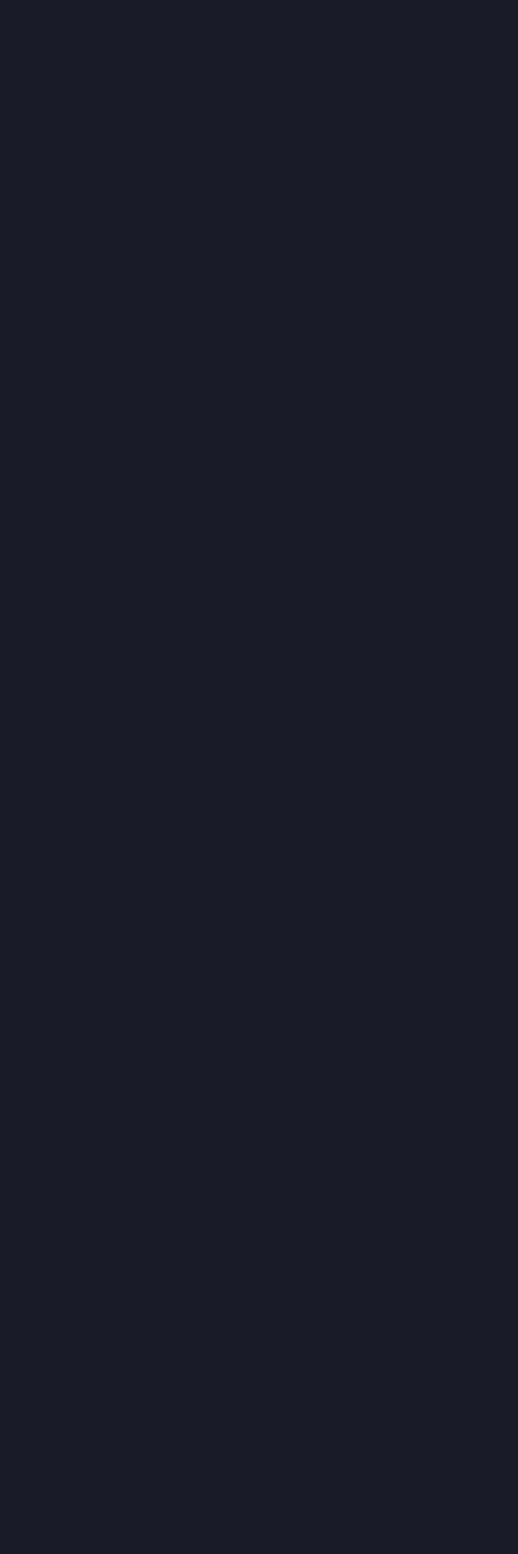
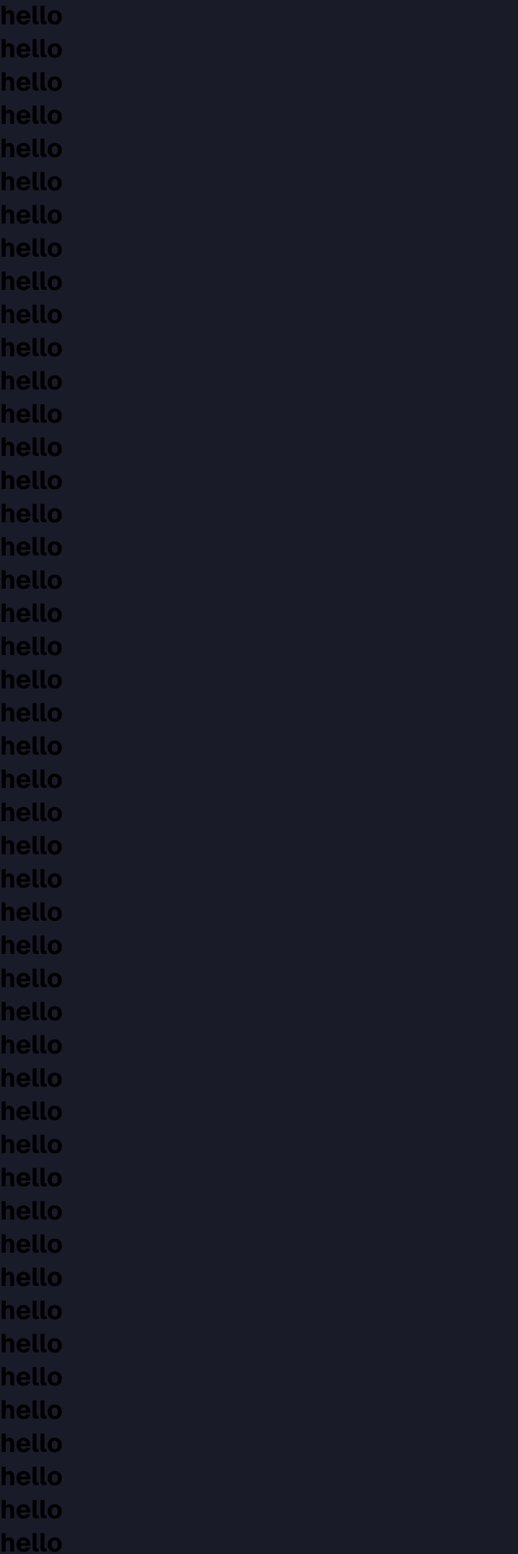
Before and after one commit to keyrunpay/npm-frontend-task, a Next.js app: page / in a window 1280 px wide. Shown: the part 521-2440 px from the top of the page at 81% size, without its empty margins (0-640 px from the left). Before the commit the page ends 800 px from the top, so only its background shows below. Built offline with nearby package versions, Linux system fonts and the light colour scheme.

Commit message:
lock scroll on dialog open, also prevent layout shifts

```diff
--- a/src/app/page.tsx
+++ b/src/app/page.tsx
@@ -72,9 +72,66 @@ export default function Home() {
         </div>
 
         <div>
-          <button className="link-btn">Check Wallet Details</button>
+          <button onClick={onOpen} className="link-btn">
+            Check Wallet Details
+          </button>
         </div>
       </section>
+
+      <h1>hello</h1>
+      <h1>hello</h1>
+      <h1>hello</h1>
+      <h1>hello</h1>
+      <h1>hello</h1>
+      <h1>hello</h1>
+      <h1>hello</h1>
+      <h1>hello</h1>
+      <h1>hello</h1>
+      <h1>hello</h1>
+      <h1>hello</h1>
+      <h1>hello</h1>
+      <h1>hello</h1>
+      <h1>hello</h1>
+      <h1>hello</h1>
+      <h1>hello</h1>
+      <h1>hello</h1>
+      <h1>hello</h1>
+      <h1>hello</h1>
+      <h1>hello</h1>
+      <h1>hello</h1>
+      <h1>hello</h1>
+      <h1>hello</h1>
+      <h1>hello</h1>
+      <h1>hello</h1>
+      <h1>hello</h1>
+      <h1>hello</h1>
+      <h1>hello</h1>
+      <h1>hello</h1>
+      <h1>hello</h1>
+      <h1>hello</h1>
+      <h1>hello</h1>
+      <h1>hello</h1>
+      <h1>hello</h1>
+      <h1>hello</h1>
+      <h1>hello</h1>
+      <h1>hello</h1>
+      <h1>hello</h1>
+      <h1>hello</h1>
+      <h1>hello</h1>
+      <h1>hello</h1>
+      <h1>hello</h1>
+      <h1>hello</h1>
+      <h1>hello</h1>
+      <h1>hello</h1>
+      <h1>hello</h1>
+      <h1>hello</h1>
+      <h1>hello</h1>
+      <h1>hello</h1>
+      <h1>hello</h1>
+
+      <KDialog ref={ref} onClose={onClose}>
+        <h1>Hello there</h1>
+      </KDialog>
     </main>
   );
 }
--- a/src/components/KDialog/index.tsx
+++ b/src/components/KDialog/index.tsx
@@ -17,11 +17,13 @@ export const useDialog = () => {
 const KDialog = forwardRef<HTMLDialogElement, IProps>((props, ref) => {
   const { children, onClose } = props;
   return (
-    <dialog ref={ref}>
-      {children}
-      <button autoFocus onClick={onClose}>
-        Close Modal
-      </button>
+    <dialog onClose={onClose} onClick={onClose} ref={ref}>
+      <div onClick={(e) => e.stopPropagation()}>
+        {children}
+        <button autoFocus onClick={onClose}>
+          Close Modal
+        </button>
+      </div>
     </dialog>
   );
 });
--- a/src/components/KDialog/style.scss
+++ b/src/components/KDialog/style.scss
@@ -4,18 +4,22 @@ dialog {
   border: none;
   padding: 0;
 }
+dialog,
+::backdrop {
+  overscroll-behavior: contain;
+}
 dialog::backdrop {
-  background: rgba(0, 0, 0, 0.3);
+  background: rgba(0, 0, 0, 0.8);
 }
 dialog > div {
   padding: 1em;
 }
 dialog[open] {
-  animation: zoom 0.3s ease-in;
+  animation: zoom 0.2s ease-out;
 }
 @keyframes zoom {
   from {
-    transform: scale(0.95);
+    transform: scale(0.9);
   }
   to {
     transform: scale(1);
--- a/src/styles/globals.scss
+++ b/src/styles/globals.scss
@@ -1,6 +1,22 @@
 * {
   box-sizing: border-box;
   outline: none;
+}
+
+/* prevent layout shifts when, dialog */
+html {
+  scrollbar-gutter: stable;
+}
+
+body {
+  margin: 0;
+  overflow-x: hidden;
+  background-color: #191b29;
+}
+
+/* lock scroll, when dialog is opened */
+body:has(dialog[open]) {
+  overflow-y: hidden;
 }
 
 input,
@@ -18,12 +34,6 @@ h5,
 h6,
 p {
   margin: 0;
-}
-
-body {
-  margin: 0;
-  overflow-x: hidden;
-  background-color: #191b29;
 }
 
 .crypto-convertor-box {
```
